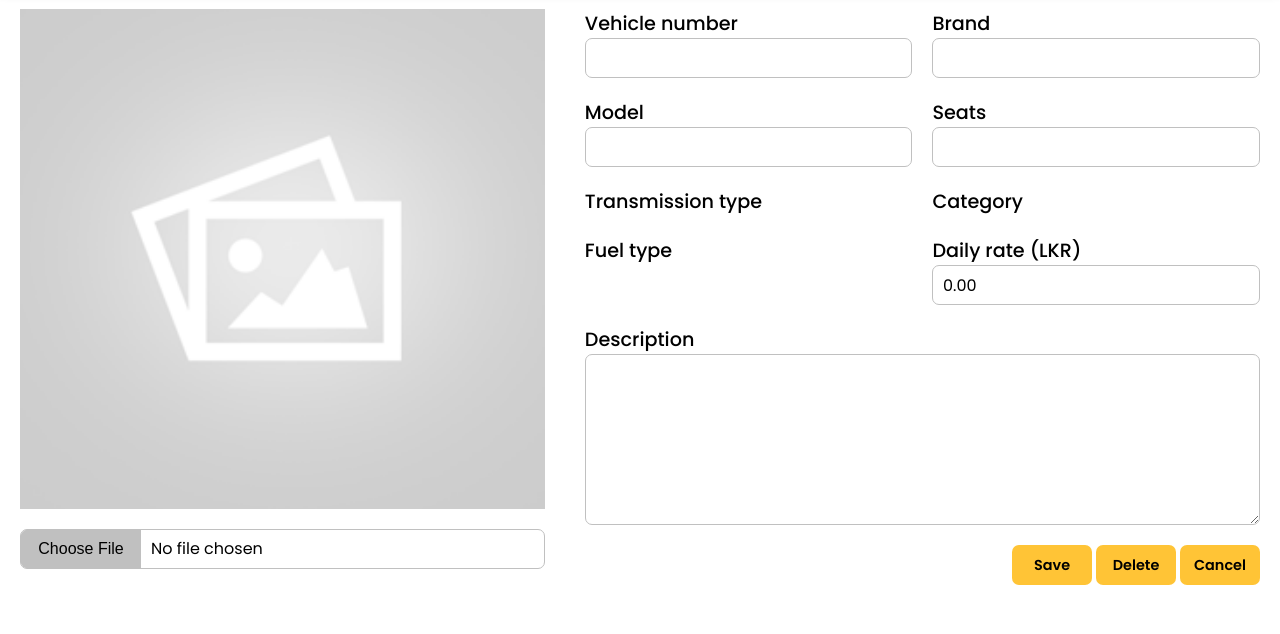
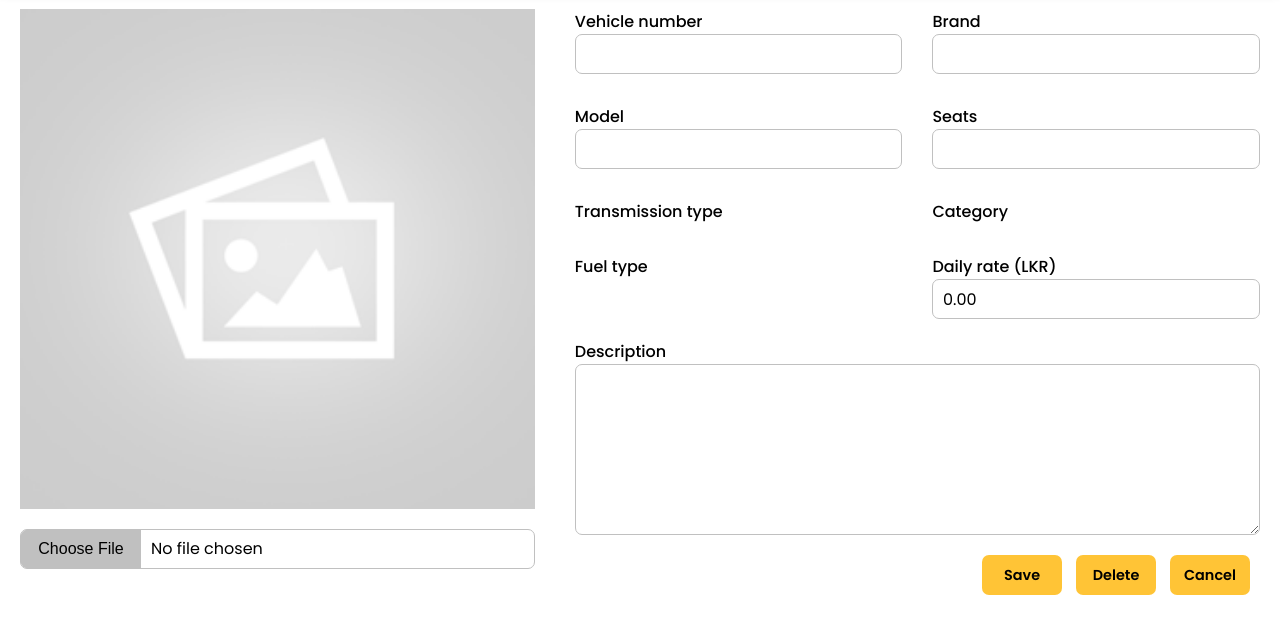
Before and after one commit to nsltharaka/web_programming_assignment01, a CodeIgniter 4 app: template app/Views/vehicleForm.php in a window 1280 px wide. Shown: the part 111-745 px from the top of the page. Run offline with PHP 8.4 and a stand-in for CodeIgniter, Linux system fonts and the light colour scheme; the template is opened without the code that fills it, so the values that code supplies are empty; some libraries are stand-ins or nearby versions.

Commit message:
bug fixes

```diff
--- a/app/Cells/alert_message.php
+++ b/app/Cells/alert_message.php
@@ -4,7 +4,7 @@
         <h2><?= $messageHeader ?></h2>
         <p><?= $message ?></p>
         <p></p>
-        <button type="button" onclick="closePopup()">OK</button>
+        <button type="button">OK</button>
 
         <script>
             let popup = document.getElementById("popup");
--- a/app/Views/vehicleForm.php
+++ b/app/Views/vehicleForm.php
@@ -11,8 +11,8 @@
 <form method="post" action="new" class="vehicle-form-container">
     <div class="column-one">
         <div class="vehicle-form-component">
-            <img src="/images/cars/<?= $formData['image_url'] ?? "../icons/empty-image.png" ?>" alt="">
-            <input type="file" name="image_url" value="<?= $formData['image_url'] ?? "" ?>" id="">
+            <img id="vehicleImage" src="/images/cars/<?= $formData['image_url'] ?? "../icons/empty-image.png" ?>" alt="">
+            <input type="file" name="image_url" value="<?= $formData['image_url'] ?? "" ?>" id="fileUpload">
         </div>
     </div>
     <div class="column-two">
--- a/public/css/main.css
+++ b/public/css/main.css
@@ -367,7 +367,7 @@
 }
 
 .vehicle-form-component>label {
-    font-size: 1.2rem;
+    font-size: 1rem;
     font-weight: 500;
 }
 
@@ -422,7 +422,7 @@
 .component-container {
     display: grid;
     grid-template-columns: repeat(2, 1fr);
-    gap: 20px;
+    gap: 30px;
 }
 
 .vehicle-form-button-container {
@@ -438,6 +438,7 @@
     font-family: var(--font-primary);
     font-weight: 600;
     font-size: 0.9rem;
+    margin-right: 10px;
 }
 
 .vehicle-form-button-container button:hover {
@@ -456,16 +457,18 @@
     width: 100%;
     height: 100vh;
     position: absolute;
+    display: none;
     transition: transform 0.5s, top 0.5s;
 }
 
 .popup-container-visible {
+    display: block;
     background-color: rgba(0, 0, 0, 0.315);
 }
 
 .popup {
     width: 400px;
-    background-color: var(--clr-white)  ;
+    background-color: var(--clr-white);
     border-radius: 7px;
     position: absolute;
     top: 0%;
@@ -474,11 +477,11 @@
     text-align: center;
     padding: 0 30px 30px;
     font-family: var(--font-primary);
-    visibility: hidden;
+    display: none;
 }
 
 .open-popup {
-    visibility: visible;
+    display: block;
     top: 40%;
     transform: translate(-50%, -50%)scale(1);
 }
```
